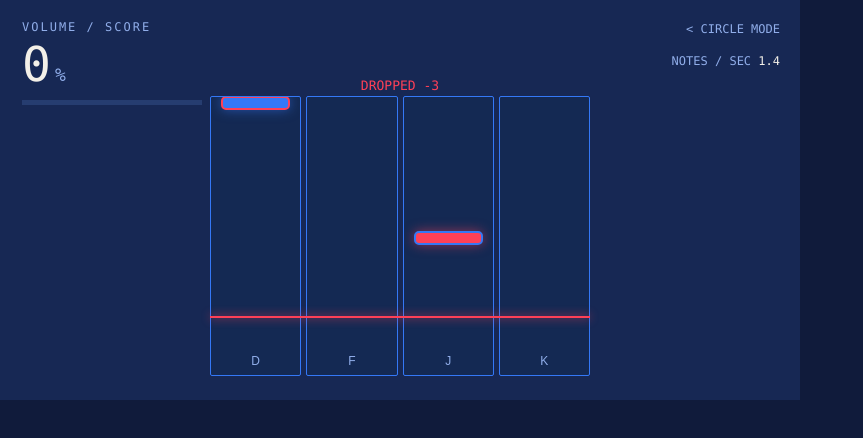
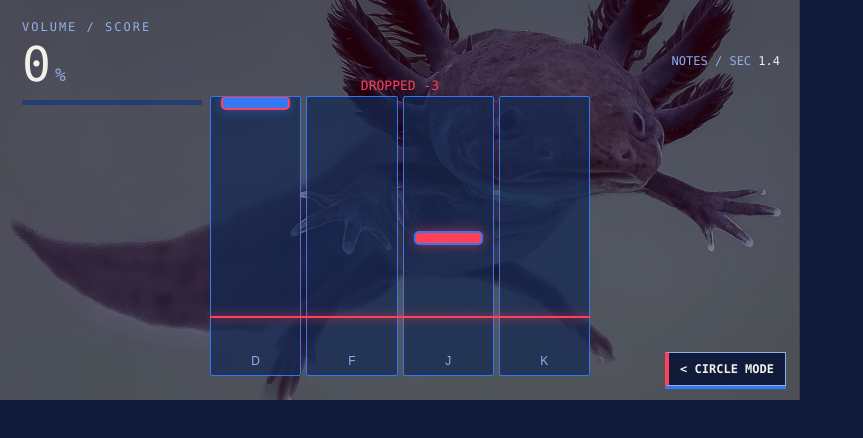
Before and after one commit to H3LL0U/mini_hackathon_evilclub, a plain HTML site: page mania.html in a window 1280 px wide. Shown: the whole page, without its empty margins (0-863 px from the left). Drawn offline with Linux system fonts and the light colour scheme.

Commit message:
somewhat updated style

```diff
--- a/mania.html
+++ b/mania.html
@@ -19,16 +19,31 @@
             height: 400px;
             overflow: hidden;
             position: relative;
-            background: #172854;
+            background: linear-gradient(rgba(68, 0, 12, .48), rgba(68, 0, 12, .48)), url("assets/dark.webp") center / cover no-repeat;
         }
 
         .mode-link {
             position: absolute;
-            top: 20px;
-            right: 20px;
-            color: #91aeea;
+            z-index: 4;
+            inset: auto 14px 14px auto;
+            padding: 7px 11px;
+            border: 1px solid #91aeea;
+            border-left: 4px solid #ff4057;
+            background: #101b3b;
+            color: #f3f0e8;
             font-size: 12px;
+            font-weight: 700;
             text-decoration: none;
+            box-shadow: 0 3px 0 #3478f6;
+        }
+
+        .mode-link:hover {
+            background: #3478f6;
+        }
+
+        .mode-link:focus-visible {
+            outline: 2px solid #ff4057;
+            outline-offset: 3px;
         }
 
         .readout {
@@ -104,13 +119,13 @@
             padding: 0;
             border: 1px solid #3478f6;
             border-radius: 2px;
-            background: #142953;
+            background: rgba(20, 41, 83, .72);
             color: #91aeea;
             cursor: pointer;
         }
 
         .lane:active {
-            background: #1c3974;
+            background: rgba(28, 57, 116, .86);
         }
 
         .lane:focus-visible {
@@ -214,7 +229,6 @@
         let score = 0;
         let spawnTimer;
         let feedbackTimer;
-        let musicStarted = false;
 
         function spawnInterval() {
             return Math.max(220, 700 - score * 5);
@@ -242,21 +256,19 @@
         }
 
         function playHitSound() {
-            hitSound.volume = score / 100;
+            hitSound.volume = 1;
             hitSound.currentTime = 0;
             hitSound.play().catch(() => { });
         }
 
         function updateMusicVolume() {
-            backgroundMusic.volume = 0.08 + score / 100 * 0.62;
-        }
-
-        function startBackgroundMusic() {
-            if (musicStarted) return;
-            musicStarted = true;
-            backgroundMusic.play().catch(() => {
-                musicStarted = false;
-            });
+            backgroundMusic.volume = score / 100;
+            if (score === 0) {
+                backgroundMusic.pause();
+                backgroundMusic.currentTime = 0;
+            } else if (backgroundMusic.paused) {
+                backgroundMusic.play().catch(() => { });
+            }
         }
 
         function showFeedback(message, isHit) {
@@ -343,15 +355,11 @@
             hitLane(laneIndex);
         });
 
-        stage.addEventListener('pointerdown', startBackgroundMusic);
-        document.addEventListener('keydown', startBackgroundMusic);
-
         lanes.forEach((lane, index) => {
             lane.addEventListener('click', () => hitLane(index));
         });
 
         updateScore();
-        startBackgroundMusic();
         scheduleSpawn();
         requestAnimationFrame(animate);
     </script>
```
Also changed, not shown: assets/dark.webp (added).
